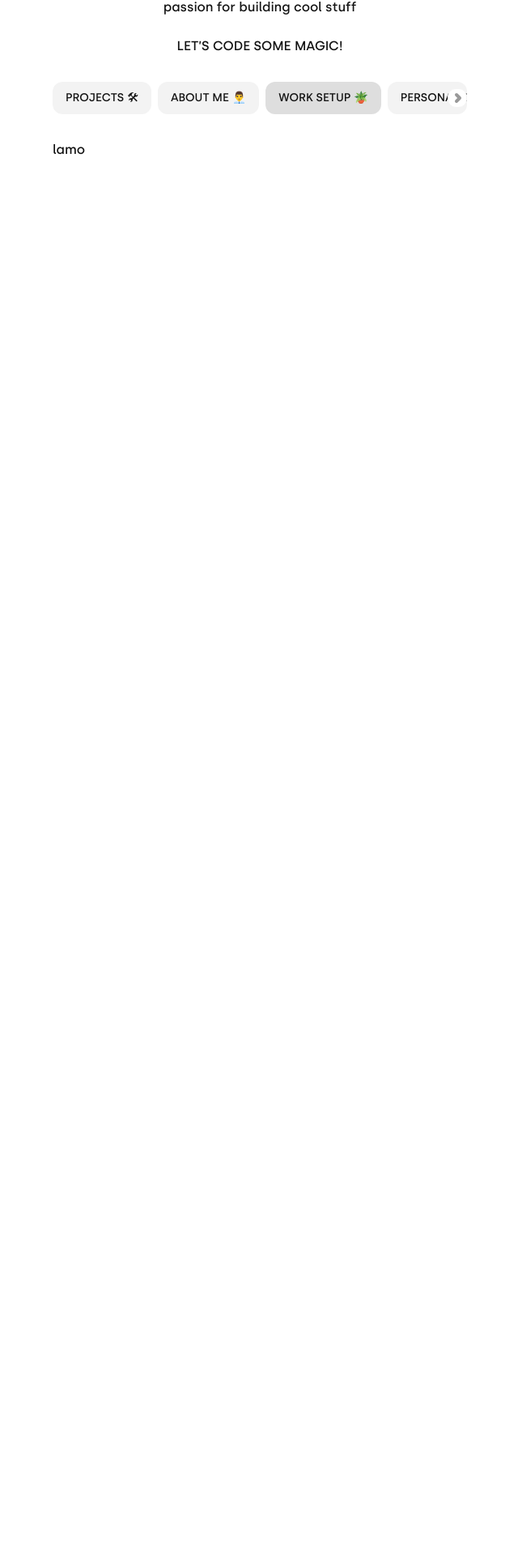
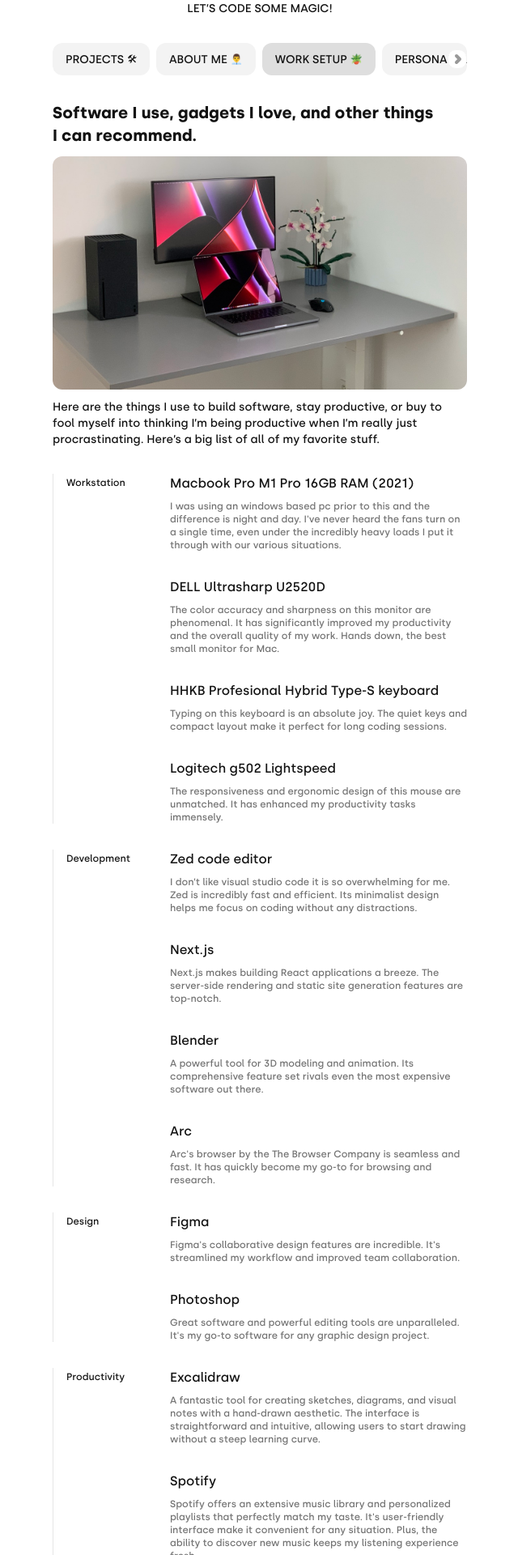
Before and after one commit to SomethingOfValueLessThanThat/filipdadaj-portfolio, a Next.js app: page /work-setup in a window 1280 px wide. Shown: the part 515-2435 px from the top of the page at 81% size, without its empty margins (319-959 px from the left). Before the commit the page ends 800 px from the top, so only its background shows below. Built offline with nearby package versions, Linux system fonts and the light colour scheme.

Commit message:
work setup section, page-transition.tsx

```diff
--- a/package.json
+++ b/package.json
@@ -14,6 +14,7 @@
     "class-variance-authority": "^0.7.0",
     "clsx": "^2.1.1",
     "embla-carousel-react": "^8.2.0",
+    "framer-motion": "^11.3.31",
     "lucide-react": "^0.436.0",
     "next": "14.2.7",
     "next-themes": "^0.3.0",
--- a/src/app/layout.tsx
+++ b/src/app/layout.tsx
@@ -1,3 +1,4 @@
+import PageTransition from "@/components/layout/page-transition";
 import type { Metadata } from "next";
 import "@/styles/globals.css";
 import "@/styles/font-fix.css";
@@ -7,6 +8,7 @@
 import { Header } from "@/components/layout/header";
 import { SubHeader } from "@/components/layout/sub-header";
 import NavTabs from "@/components/layout/nav-tabs";
+import { Footer } from "@/components/layout/footer";
 
 export const metadata: Metadata = {
   title: "Create Next App",
@@ -22,7 +24,7 @@
     <html lang="en" suppressHydrationWarning>
       <body
         className={cn(
-          "min-h-screen bg-background font-sans antialiased",
+          "flex flex-col min-h-screen bg-background font-sans text-sm text-foreground antialiased",
           fontSans.variable,
         )}
       >
@@ -35,7 +37,10 @@
           <Header />
           <SubHeader />
           <NavTabs />
-          <main className="max-w-xl	mx-auto px-8">{children}</main>
+          <PageTransition>
+            <main className="w-full max-w-xl	mx-auto px-8">{children}</main>
+          </PageTransition>
+          <Footer />
         </ThemeProvider>
       </body>
     </html>
--- a/src/app/work-setup/page.tsx
+++ b/src/app/work-setup/page.tsx
@@ -1,3 +1,46 @@
+import Image from "next/image";
+import setup from "@/assets/images/setup.jpeg";
+import { workSetupData } from "@/lib/work-setup-data";
+
+// Define the types for the SectionProps
+interface SectionProps {
+  title: string;
+  items: Array<{ name: string; description: string }>;
+}
+
+const Section: React.FC<SectionProps> = ({ title, items }) => (
+  <div className="relative mt-16 space-y-8 sm:border-l border-neutral-200 dark:border-neutral-700 sm:pl-36 max-sm:pt-12">
+    <p className="absolute sm:left-4 sm:top-[3px] text-xs">{title}</p>
+    {items.map((item, index) => (
+      <div key={index} className="gap-2 space-y-2">
+        <h4 className="text-base">{item.name}</h4>
+        <p className="text-xs text-neutral-500 dark:text-neutral-400">
+          {item.description}
+        </p>
+      </div>
+    ))}
+  </div>
+);
+
 export default function Home() {
-  return <div>lamo</div>;
+  return (
+    <section className="space-y-3">
+      <h3 className="font-bold text-xl text-pretty">
+        Software I use, gadgets I love, and other things I can recommend.
+      </h3>
+      <Image
+        src={setup}
+        alt="setup"
+        className="w-full aspect-video object-cover rounded-xl pointer-events-none"
+      />
+      <p className="text-pretty">
+        Here are the things I use to build software, stay productive, or buy to
+        fool myself into thinking I’m being productive when I’m really just
+        procrastinating. Here’s a big list of all of my favorite stuff.
+      </p>
+      {workSetupData.map((section, index) => (
+        <Section key={index} title={section.title} items={section.items} />
+      ))}
+    </section>
+  );
 }
--- /dev/null
+++ b/src/components/layout/footer.tsx
@@ -0,0 +1,13 @@
+export function Footer() {
+  return (
+    <div className="w-screen mt-auto bg-background pt-16">
+      <div className="w-full h-[1px] bg-gradient-to-r from-background via-neutral-300 dark:via-neutral-500 to-background"></div>
+      <div className="flex flex-col gap-8 items-center max-w-xl mx-auto p-8">
+        <p>
+          © 2024. You&apos;re welcome to draw inspiration and customize your
+          own projects, but direct copying of content is not permitted.
+        </p>
+      </div>
+    </div>
+  );
+}
--- a/src/components/layout/header.tsx
+++ b/src/components/layout/header.tsx
@@ -11,7 +11,7 @@
 
 export function Header() {
   return (
-    <header className="flex justify-between gap-2 max-w-xl	mx-auto p-8">
+    <header className="flex justify-between gap-2 w-full max-w-xl	mx-auto p-8">
       <a
         href="https://github.com/SomethingOfValueLessThanThat"
         target="_blank"
--- a/src/components/layout/nav-tabs.tsx
+++ b/src/components/layout/nav-tabs.tsx
@@ -52,9 +52,12 @@
               <Button
                 className={`${pathname === item.href ? "bg-[#DEDEDE] dark:bg-[#373737]" : ""}`}
               >
-                <span>{item.label}</span>
+                <span className="translate-y-[1px]">{item.label}</span>
                 <span className="w-1" />
-                <span dangerouslySetInnerHTML={{ __html: item.emoji }} />
+                <span
+                  className="text-xs"
+                  dangerouslySetInnerHTML={{ __html: item.emoji }}
+                />
               </Button>
             </Link>
           ))}
--- /dev/null
+++ b/src/components/layout/page-transition.tsx
@@ -0,0 +1,35 @@
+"use client";
+
+import { motion, AnimatePresence } from "framer-motion";
+import { usePathname } from "next/navigation";
+import { useEffect, useState } from "react";
+
+export default function PageTransition({
+  children,
+}: {
+  children: React.ReactNode;
+}) {
+  const pathname = usePathname();
+  const [isPresent, setIsPresent] = useState(false);
+
+  useEffect(() => {
+    setIsPresent(true);
+    return () => setIsPresent(false);
+  }, [pathname]);
+
+  return (
+    <AnimatePresence mode="wait">
+      {isPresent && (
+        <motion.div
+          key={pathname}
+          initial={{ opacity: 0, filter: "blur(10px)" }}
+          animate={{ opacity: 1, filter: "blur(0px)" }}
+          transition={{ duration: 0.5 }}
+          className="kiwi"
+        >
+          {children}
+        </motion.div>
+      )}
+    </AnimatePresence>
+  );
+}
--- a/src/components/layout/sub-header.tsx
+++ b/src/components/layout/sub-header.tsx
@@ -4,7 +4,7 @@
 
 export function SubHeader() {
   return (
-    <div className="flex flex-col gap-8 items-center max-w-xl mx-auto px-8">
+    <div className="flex flex-col gap-8 items-center w-full max-w-xl mx-auto px-8">
       <Image
         src={profilePicture}
         alt="profile picture"
@@ -24,11 +24,10 @@
         <br />
         <br />⚡ UI/UX DESIGNER
         <br />
-        <br />✅ NextJs // Tailwind CSS // Zed code editor
+        <br />✅ Nextjs // Tailwind CSS // Zed code editor
         <br />
         <br />
-        I’m driven by optimism and a<br />
-        passion for building cool stuff
+        I’m driven by optimism and <br />a passion for building cool stuff
         <br />
         <br />
         LET’S CODE SOME MAGIC!
--- a/src/components/ui/button.tsx
+++ b/src/components/ui/button.tsx
@@ -9,7 +9,7 @@
   {
     variants: {
       variant: {
-        default: "bg-[#F3F3F3] dark:bg-[#373737] text-primary-background",
+        default: "bg-[#F3F3F3] dark:bg-[#242424] text-primary-background",
         destructive:
           "bg-destructive text-destructive-foreground hover:bg-destructive/90",
         outline:
--- a/src/components/ui/dropdown-menu.tsx
+++ b/src/components/ui/dropdown-menu.tsx
@@ -1,44 +1,44 @@
-"use client"
+"use client";
 
-import * as React from "react"
-import * as DropdownMenuPrimitive from "@radix-ui/react-dropdown-menu"
-import { Check, ChevronRight, Circle } from "lucide-react"
+import * as React from "react";
+import * as DropdownMenuPrimitive from "@radix-ui/react-dropdown-menu";
+import { Check, ChevronRight, Circle } from "lucide-react";
 
-import { cn } from "@/lib/utils"
+import { cn } from "@/lib/utils";
 
-const DropdownMenu = DropdownMenuPrimitive.Root
+const DropdownMenu = DropdownMenuPrimitive.Root;
 
-const DropdownMenuTrigger = DropdownMenuPrimitive.Trigger
+const DropdownMenuTrigger = DropdownMenuPrimitive.Trigger;
 
-const DropdownMenuGroup = DropdownMenuPrimitive.Group
+const DropdownMenuGroup = DropdownMenuPrimitive.Group;
 
-const DropdownMenuPortal = DropdownMenuPrimitive.Portal
+const DropdownMenuPortal = DropdownMenuPrimitive.Portal;
 
-const DropdownMenuSub = DropdownMenuPrimitive.Sub
+const DropdownMenuSub = DropdownMenuPrimitive.Sub;
 
-const DropdownMenuRadioGroup = DropdownMenuPrimitive.RadioGroup
+const DropdownMenuRadioGroup = DropdownMenuPrimitive.RadioGroup;
 
 const DropdownMenuSubTrigger = React.forwardRef<
   React.ElementRef<typeof DropdownMenuPrimitive.SubTrigger>,
   React.ComponentPropsWithoutRef<typeof DropdownMenuPrimitive.SubTrigger> & {
-    inset?: boolean
+    inset?: boolean;
   }
 >(({ className, inset, children, ...props }, ref) => (
   <DropdownMenuPrimitive.SubTrigger
     ref={ref}
     className={cn(
-      "flex cursor-default select-none items-center rounded-sm px-2 py-1.5 text-sm outline-none focus:bg-accent data-[state=open]:bg-accent",
+      "flex cursor-default select-none items-center rounded-[10px] px-2 py-1.5 text-sm outline-none focus:bg-accent data-[state=open]:bg-accent",
       inset && "pl-8",
-      className
+      className,
     )}
     {...props}
   >
     {children}
     <ChevronRight className="ml-auto h-4 w-4" />
   </DropdownMenuPrimitive.SubTrigger>
-))
+));
 DropdownMenuSubTrigger.displayName =
-  DropdownMenuPrimitive.SubTrigger.displayName
+  DropdownMenuPrimitive.SubTrigger.displayName;
 
 const DropdownMenuSubContent = React.forwardRef<
   React.ElementRef<typeof DropdownMenuPrimitive.SubContent>,
@@ -47,14 +47,14 @@
   <DropdownMenuPrimitive.SubContent
     ref={ref}
     className={cn(
-      "z-50 min-w-[8rem] overflow-hidden rounded-md border bg-popover p-1 text-popover-foreground shadow-lg data-[state=open]:animate-in data-[state=closed]:animate-out data-[state=closed]:fade-out-0 data-[state=open]:fade-in-0 data-[state=closed]:zoom-out-95 data-[state=open]:zoom-in-95 data-[side=bottom]:slide-in-from-top-2 data-[side=left]:slide-in-from-right-2 data-[side=right]:slide-in-from-left-2 data-[side=top]:slide-in-from-bottom-2",
-      className
+      "z-50 min-w-[8rem] overflow-hidden rounded-xl border bg-popover p-1 text-popover-foreground shadow-lg data-[state=open]:animate-in data-[state=closed]:animate-out data-[state=closed]:fade-out-0 data-[state=open]:fade-in-0 data-[state=closed]:zoom-out-95 data-[state=open]:zoom-in-95 data-[side=bottom]:slide-in-from-top-2 data-[side=left]:slide-in-from-right-2 data-[side=right]:slide-in-from-left-2 data-[side=top]:slide-in-from-bottom-2",
+      className,
     )}
     {...props}
   />
-))
+));
 DropdownMenuSubContent.displayName =
-  DropdownMenuPrimitive.SubContent.displayName
+  DropdownMenuPrimitive.SubContent.displayName;
 
 const DropdownMenuContent = React.forwardRef<
   React.ElementRef<typeof DropdownMenuPrimitive.Content>,
@@ -65,32 +65,32 @@
       ref={ref}
       sideOffset={sideOffset}
       className={cn(
-        "z-50 min-w-[8rem] overflow-hidden rounded-md border bg-popover p-1 text-popover-foreground shadow-md data-[state=open]:animate-in data-[state=closed]:animate-out data-[state=closed]:fade-out-0 data-[state=open]:fade-in-0 data-[state=closed]:zoom-out-95 data-[state=open]:zoom-in-95 data-[side=bottom]:slide-in-from-top-2 data-[side=left]:slide-in-from-right-2 data-[side=right]:slide-in-from-left-2 data-[side=top]:slide-in-from-bottom-2",
-        className
+        "z-50 min-w-[8rem] overflow-hidden rounded-xl border bg-popover p-1 text-popover-foreground shadow-md data-[state=open]:animate-in data-[state=closed]:animate-out data-[state=closed]:fade-out-0 data-[state=open]:fade-in-0 data-[state=closed]:zoom-out-95 data-[state=open]:zoom-in-95 data-[side=bottom]:slide-in-from-top-2 data-[side=left]:slide-in-from-right-2 data-[side=right]:slide-in-from-left-2 data-[side=top]:slide-in-from-bottom-2",
+        className,
       )}
       {...props}
     />
   </DropdownMenuPrimitive.Portal>
-))
-DropdownMenuContent.displayName = DropdownMenuPrimitive.Content.displayName
+));
+DropdownMenuContent.displayName = DropdownMenuPrimitive.Content.displayName;
 
 const DropdownMenuItem = React.forwardRef<
   React.ElementRef<typeof DropdownMenuPrimitive.Item>,
   React.ComponentPropsWithoutRef<typeof DropdownMenuPrimitive.Item> & {
-    inset?: boolean
+    inset?: boolean;
   }
 >(({ className, inset, ...props }, ref) => (
   <DropdownMenuPrimitive.Item
     ref={ref}
     className={cn(
-      "relative flex cursor-default select-none items-center rounded-sm px-2 py-1.5 text-sm outline-none transition-colors focus:bg-accent focus:text-accent-foreground data-[disabled]:pointer-events-none data-[disabled]:opacity-50",
+      "relative flex cursor-default select-none items-center rounded-[10px] px-2 py-1.5 text-sm outline-none transition-colors focus:bg-accent focus:text-accent-foreground data-[disabled]:pointer-events-none data-[disabled]:opacity-50",
       inset && "pl-8",
-      className
+      className,
     )}
     {...props}
   />
-))
-DropdownMenuItem.displayName = DropdownMenuPrimitive.Item.displayName
+));
+DropdownMenuItem.displayName = DropdownMenuPrimitive.Item.displayName;
 
 const DropdownMenuCheckboxItem = React.forwardRef<
   React.ElementRef<typeof DropdownMenuPrimitive.CheckboxItem>,
@@ -99,8 +99,8 @@
   <DropdownMenuPrimitive.CheckboxItem
     ref={ref}
     className={cn(
-      "relative flex cursor-default select-none items-center rounded-sm py-1.5 pl-8 pr-2 text-sm outline-none transition-colors focus:bg-accent focus:text-accent-foreground data-[disabled]:pointer-events-none data-[disabled]:opacity-50",
-      className
+      "relative flex cursor-default select-none items-center rounded-[10px] py-1.5 pl-8 pr-2 text-sm outline-none transition-colors focus:bg-accent focus:text-accent-foreground data-[disabled]:pointer-events-none data-[disabled]:opacity-50",
+      className,
     )}
     checked={checked}
     {...props}
@@ -112,9 +112,9 @@
     </span>
     {children}
   </DropdownMenuPrimitive.CheckboxItem>
-))
+));
 DropdownMenuCheckboxItem.displayName =
-  DropdownMenuPrimitive.CheckboxItem.displayName
+  DropdownMenuPrimitive.CheckboxItem.displayName;
 
 const DropdownMenuRadioItem = React.forwardRef<
   React.ElementRef<typeof DropdownMenuPrimitive.RadioItem>,
@@ -123,8 +123,8 @@
   <DropdownMenuPrimitive.RadioItem
     ref={ref}
     className={cn(
-      "relative flex cursor-default select-none items-center rounded-sm py-1.5 pl-8 pr-2 text-sm outline-none transition-colors focus:bg-accent focus:text-accent-foreground data-[disabled]:pointer-events-none data-[disabled]:opacity-50",
-      className
+      "relative flex cursor-default select-none items-center rounded-[10px] py-1.5 pl-8 pr-2 text-sm outline-none transition-colors focus:bg-accent focus:text-accent-foreground data-[disabled]:pointer-events-none data-[disabled]:opacity-50",
+      className,
     )}
     {...props}
   >
@@ -135,13 +135,13 @@
     </span>
     {children}
   </DropdownMenuPrimitive.RadioItem>
-))
-DropdownMenuRadioItem.displayName = DropdownMenuPrimitive.RadioItem.displayName
+));
+DropdownMenuRadioItem.displayName = DropdownMenuPrimitive.RadioItem.displayName;
 
 const DropdownMenuLabel = React.forwardRef<
   React.ElementRef<typeof DropdownMenuPrimitive.Label>,
   React.ComponentPropsWithoutRef<typeof DropdownMenuPrimitive.Label> & {
-    inset?: boolean
+    inset?: boolean;
   }
 >(({ className, inset, ...props }, ref) => (
   <DropdownMenuPrimitive.Label
@@ -149,12 +149,12 @@
     className={cn(
       "px-2 py-1.5 text-sm font-semibold",
       inset && "pl-8",
-      className
+      className,
     )}
     {...props}
   />
-))
-DropdownMenuLabel.displayName = DropdownMenuPrimitive.Label.displayName
+));
+DropdownMenuLabel.displayName = DropdownMenuPrimitive.Label.displayName;
 
 const DropdownMenuSeparator = React.forwardRef<
   React.ElementRef<typeof DropdownMenuPrimitive.Separator>,
@@ -165,8 +165,8 @@
     className={cn("-mx-1 my-1 h-px bg-muted", className)}
     {...props}
   />
-))
-DropdownMenuSeparator.displayName = DropdownMenuPrimitive.Separator.displayName
+));
+DropdownMenuSeparator.displayName = DropdownMenuPrimitive.Separator.displayName;
 
 const DropdownMenuShortcut = ({
   className,
@@ -177,9 +177,9 @@
       className={cn("ml-auto text-xs tracking-widest opacity-60", className)}
       {...props}
     />
-  )
-}
-DropdownMenuShortcut.displayName = "DropdownMenuShortcut"
+  );
+};
+DropdownMenuShortcut.displayName = "DropdownMenuShortcut";
 
 export {
   DropdownMenu,
@@ -197,4 +197,4 @@
   DropdownMenuSubContent,
   DropdownMenuSubTrigger,
   DropdownMenuRadioGroup,
-}
+};
--- /dev/null
+++ b/src/lib/work-setup-data.ts
@@ -0,0 +1,92 @@
+interface Item {
+  name: string;
+  description: string;
+}
+
+interface SectionProps {
+  title: string;
+  items: Item[];
+}
+
+export const workSetupData: SectionProps[] = [
+  {
+    title: "Workstation",
+    items: [
+      {
+        name: "Macbook Pro M1 Pro 16GB RAM (2021)",
+        description:
+          "I was using an windows based pc prior to this and the difference is night and day. I've never heard the fans turn on a single time, even under the incredibly heavy loads I put it through with our various situations.",
+      },
+      {
+        name: "DELL Ultrasharp U2520D",
+        description:
+          "The color accuracy and sharpness on this monitor are phenomenal. It has significantly improved my productivity and the overall quality of my work. Hands down, the best small monitor for Mac.",
+      },
+      {
+        name: "HHKB Profesional Hybrid Type-S keyboard",
+        description:
+          "Typing on this keyboard is an absolute joy. The quiet keys and compact layout make it perfect for long coding sessions.",
+      },
+      {
+        name: "Logitech g502 Lightspeed",
+        description:
+          "The responsiveness and ergonomic design of this mouse are unmatched. It has enhanced my productivity tasks immensely.",
+      },
+    ],
+  },
+  {
+    title: "Development",
+    items: [
+      {
+        name: "Zed code editor",
+        description:
+          "I don’t like visual studio code it is so overwhelming for me. Zed is incredibly fast and efficient. Its minimalist design helps me focus on coding without any distractions.",
+      },
+      {
+        name: "Next.js",
+        description:
+          "Next.js makes building React applications a breeze. The server-side rendering and static site generation features are top-notch.",
+      },
+      {
+        name: "Blender",
+        description:
+          "A powerful tool for 3D modeling and animation. Its comprehensive feature set rivals even the most expensive software out there.",
+      },
+      {
+        name: "Arc",
+        description:
+          "Arc's browser by the The Browser Company is seamless and fast. It has quickly become my go-to for browsing and research.",
+      },
+    ],
+  },
+  {
+    title: "Design",
+    items: [
+      {
+        name: "Figma",
+        description:
+          "Figma's collaborative design features are incredible. It's streamlined my workflow and improved team collaboration.",
+      },
+      {
+        name: "Photoshop",
+        description:
+          "Great software and powerful editing tools are unparalleled. It's my go-to software for any graphic design project.",
+      },
+    ],
+  },
+  {
+    title: "Productivity",
+    items: [
+      {
+        name: "Excalidraw",
+        description:
+          "A fantastic tool for creating sketches, diagrams, and visual notes with a hand-drawn aesthetic. The interface is straightforward and intuitive, allowing users to start drawing without a steep learning curve.",
+      },
+      {
+        name: "Spotify",
+        description:
+          "Spotify offers an extensive music library and personalized playlists that perfectly match my taste. It's user-friendly interface make it convenient for any situation. Plus, the ability to discover new music keeps my listening experience fresh.",
+      },
+    ],
+  },
+];
--- a/src/styles/globals.css
+++ b/src/styles/globals.css
@@ -63,7 +63,8 @@
   * {
     @apply border-border;
   }
-  body {
-    @apply bg-background text-foreground;
-  }
 }
+
+.kiwi {
+  opacity: 0;
+}
```
Also changed, not shown: src/assets/images/setup.jpeg (added), 1 other file (tests, documents, lock files or other folders).
